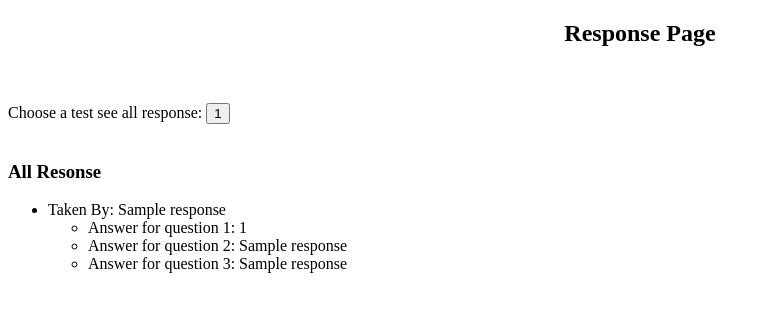
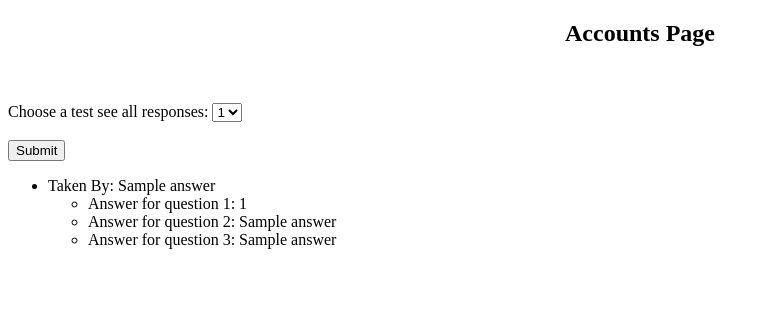
Before and after one commit to mainulkdr/cset160Final, a Flask app: template templates/viewResponse.html in a window 1280 px wide. Shown: the top 312 px of the page, without its empty margins (0-770 px from the left). Run offline with Flask 3, Linux system fonts and the light colour scheme; the template is opened without the code that fills it: most values are stand-ins (such as "Sample title", 1, 10 or a date in 2020).

Commit message:
modified show response feature completed

```diff
--- a/main.py
+++ b/main.py
@@ -91,7 +91,7 @@ def takeTest(testId):
     if request.method == 'POST':
         try:
             conn.execute(
-                text(f'insert into answer values (:q1, :q2, :q3, :userName, "{testId}")'),
+                text(f'insert into answer (q1, q2, q3, userName, testId) values (:q1, :q2, :q3, :userName, "{testId}")'),
                 request.form)
             conn.commit()
             success="Data inserted successfully!"
@@ -103,15 +103,15 @@ def takeTest(testId):
     accounts = conn.execute(text('select * from user where type = "Student"')).all()
     return render_template("takeTest.html", takeTest=takeTest, accounts=accounts, success=success, error=error)
 
-@app.route('/viewAnswerId')
-def viewAnswerId():
-    responseIds = conn.execute(text(f'select distinct testId from answer')).all()
-    return render_template("viewResponse.html", responseIds=responseIds)
-
-@app.route('/getResponse/<id>')
-def getResponse(id):
-    responses =  conn.execute(text(f'select * from answer where testId ="{id}"')).all()
-    return render_template("allResponse.html", responses=responses)
+@app.route('/viewAnswer', methods=['GET', 'POST'])
+def viewAnswer():
+    if request.method == 'POST':
+        user_choice = request.form["testId"]
+        answers =  conn.execute(text(f'select * from answer where testId ="{user_choice}"')).all()
+        testIds = conn.execute(text(f'select distinct testId from answer')).all()
+        return render_template("viewResponse.html", answers=answers, testIds=testIds)
+    testIds = conn.execute(text(f'select distinct testId from answer')).all()
+    return render_template("viewResponse.html", testIds=testIds)
 
 if __name__ == '__main__':
     app.run(debug=True)
--- a/templates/viewResponse.html
+++ b/templates/viewResponse.html
@@ -3,28 +3,28 @@
 <head>
     <meta charset="UTF-8">
     <meta name="viewport" content="width=device-width, initial-scale=1.0">
-    <title>Response</title>
+    <title>Accounts</title>
 </head>
 <body>
-    <h2 style="text-align: center;">Response Page</h2> <br><br>
-    <label for="cars">Choose a test see all response:</label>
-    {% for responseId in responseIds %}
-        <a href="/getResponse/{{responseId[0]}}"><button>{{ responseId[0]}}</button></a>
-    {%endfor%}
-    <br><br>
-    <h3>All Resonse</h3>
-    {% for response in responses%}
+    <h2 style="text-align: center;">Accounts Page</h2> <br><br>
+    <form action="/viewAnswer", method="post">
+        <label for="testId">Choose a test see all responses:</label>
+        <select name="testId">
+            {% for testId in testIds%}
+                <option value="{{testId[0]}}">{{testId[0]}}</option>
+            {% endfor%}
+        </select> <br><br>
+        <input type="submit" value="Submit">
+      </form>
+      {% for answer in answers%}
         <ul>
-            <li>Taken By: {{ response[3]}}</li>
+            <li>Taken By: {{ answer[3]}}</li>
             <ul>
-                <li>Answer for question 1: {{ response[0]}}</li>
-                <li>Answer for question 2: {{ response[1]}}</li>
-                <li>Answer for question 3: {{ response[2]}}</li>
+                <li>Answer for question 1: {{ answer[0]}}</li>
+                <li>Answer for question 2: {{ answer[1]}}</li>
+                <li>Answer for question 3: {{ answer[2]}}</li>
             </ul>
         </ul>
-    {% endfor%}
-
-
-
+      {% endfor%}
 </body>
 </html>
```
Also changed, not shown: templates/allResponse.html (deleted, +0 -11 lines).
